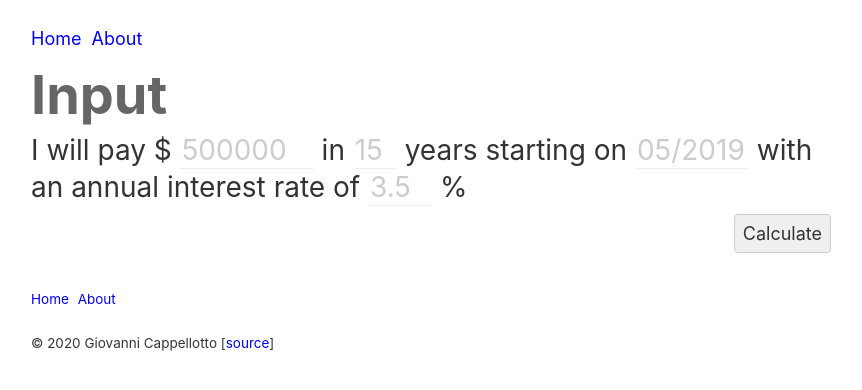
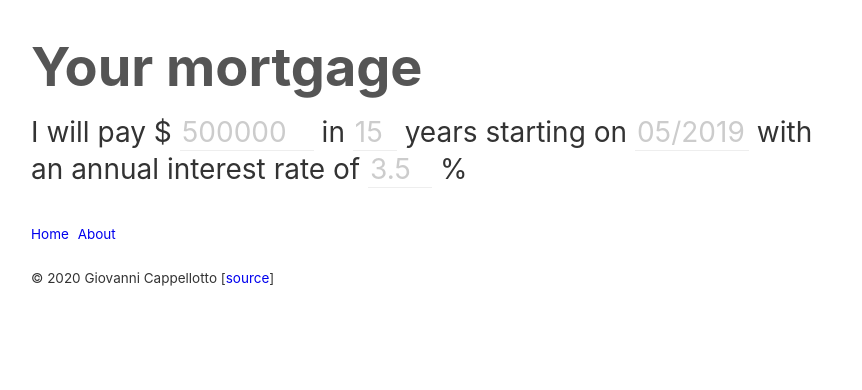
Before and after one commit to curlybracketshq/giovanni.curlybrackets.it, a Jekyll site: the page built from mortgage/v2/index.html, in a window 1280 px wide. Shown: the top 390 px of the page, without its empty margins (209-1071 px from the left). Built offline with Jekyll 4.4.1, drawn with Linux system fonts in a browser that asks for light colours.

Commit message:
Update mortgage V2 style (draft)

```diff
--- a/mortgage/v2/index.html
+++ b/mortgage/v2/index.html
@@ -5,7 +5,7 @@
 ---
 
 <div id="input">
-  <h1>Input</h1>
+  <h1>Your mortgage</h1>
   <div class="form">
     <div>
       I will pay $
@@ -18,19 +18,42 @@
       <input id="interest_rate" type="number" placeholder="3.5" />
       %
     </div>
-    <div class="button_container">
+    <!-- <div class="button_container">
       <button id="compute">Calculate</button>
-    </div>
+    </div> -->
   </div>
 </div>
 
 <div id="viz">
-  <svg id="viz_principal"></svg>
-  <svg id="viz_interest"></svg>
+  <h1>Summary</h1>
+  <h2>Total mortgage amount: <span id="output_total_amount"></span></h2>
+  <h2>Monthly payment: <span id="output_monthly_payment"></span></h2>
+
+  <div class="clear">
+    <div id="principal_container" class="left_container">
+      <h2 class="primary">Principal</h2>
+      <h2 id="output_principal" class="secondary"></h2>
+    </div>
+    <div id="interest_container" class="right_container">
+      <h2 class="primary">Interest</h2>
+      <h2 id="output_interest" class="secondary"></h2>
+    </div>
+  </div>
+
+  <div class="clear">
+    <div class="left_container">
+      <svg id="viz_principal"></svg>
+    </div>
+    <div class="right_container">
+      <svg id="viz_interest"></svg>
+    </div>
+  </div>
+
   <div id="slider">
     <input type="range" id="viz_time" min="0" max="180" value="0" />
     <label for="viz_time">Time</label>
   </div>
+
   <div id="viz_current_period"></div>
   <div id="viz_legend"></div>
 </div>
--- a/mortgage/v2/index.js
+++ b/mortgage/v2/index.js
@@ -70,8 +70,12 @@
     outputSchedule: document.getElementById('output_schedule'),
     // Vizualization
     svgViz: document.getElementById('viz'),
+    outputTotalAmount: document.getElementById('output_total_amount'),
+    outputMonthlyPayment: document.getElementById('output_monthly_payment'),
     svgVizPrincipal: document.getElementById('viz_principal'),
+    outputPrincipal: document.getElementById('output_principal'),
     svgVizInterest: document.getElementById('viz_interest'),
+    outputInterest: document.getElementById('output_interest'),
     inputVizTime: document.getElementById('viz_time'),
     vizCurrentPeriod: document.getElementById('viz_current_period'),
     vizLegend: document.getElementById('viz_legend'),
@@ -397,6 +401,10 @@
   }
 
   function formatCurrency(value) {
+    if (isNaN(value)) {
+      return;
+    }
+
     if (value >= 0) {
       return C.currencySymbol + toFixedWithPadding(value, 2);
     }
@@ -616,6 +624,11 @@
     E.inputVizTime.setAttribute('value', currentPeriod);
     updateDataViz(currentPeriod);
 
+    E.outputTotalAmount.textContent = formatCurrency(M.computed.totalMortgage);
+    E.outputMonthlyPayment.textContent = formatCurrency(M.computed.periodicPayment);
+    E.outputPrincipal.textContent = formatCurrency(M.input.principal);
+    E.outputInterest.textContent = formatCurrencyWithComparison(M.computed.totalInterest, M.computedWithoutPrePayments.totalInterest);
+
     show(E.svgViz);
   }
 
--- a/mortgage/v2/style.css
+++ b/mortgage/v2/style.css
@@ -25,9 +25,12 @@
   text-align: right;
 }
 
+h1, h2 {
+  color: #555;
+}
+
 h1 {
   font-size: 300%;
-  color: #666;
 }
 
 .form,
@@ -43,7 +46,7 @@
 }
 
 .form {
-  margin-top: 10px;
+  margin-top: 20px;
   margin-bottom: 20px;
 }
 
@@ -117,8 +120,77 @@
   margin: 6px auto;
 }
 
+#viz .clear {
+  margin: 20px auto;
+}
+
+#principal_container .primary {
+  color: #007f5f;
+}
+
+#principal_container .secondary {
+  color: #55a630;
+}
+
+#interest_container .primary {
+  color: #dc2f02;
+}
+
+#interest_container .secondary {
+  color: #f48c06;
+}
+
+#viz_time {
+  display: block;
+  width: 600px;
+  margin: 0 auto;
+}
+
+.clear {
+  overflow: hidden;
+  clear: both;
+}
+
+.left_container,
+.right_container {
+  width: 400px;
+}
+
+.left_container {
+  float: left;
+}
+
+.right_container {
+  float: right;
+}
+
+/* Small screens */
+
+@media screen and (max-width: 825px) {
+  .clear {
+    overflow: auto;
+    clear: none;
+  }
+
+  .left_container,
+  .right_container {
+    width: auto;
+    float: none;
+  }
+
+  #viz_time {
+    display: block;
+    width: 100%;
+    margin: 0 auto;
+  }
+}
+
 /* Override global styles */
 
 #container {
   width: 800px;
 }
+
+#container > nav.menu {
+  display: none;
+}
```
